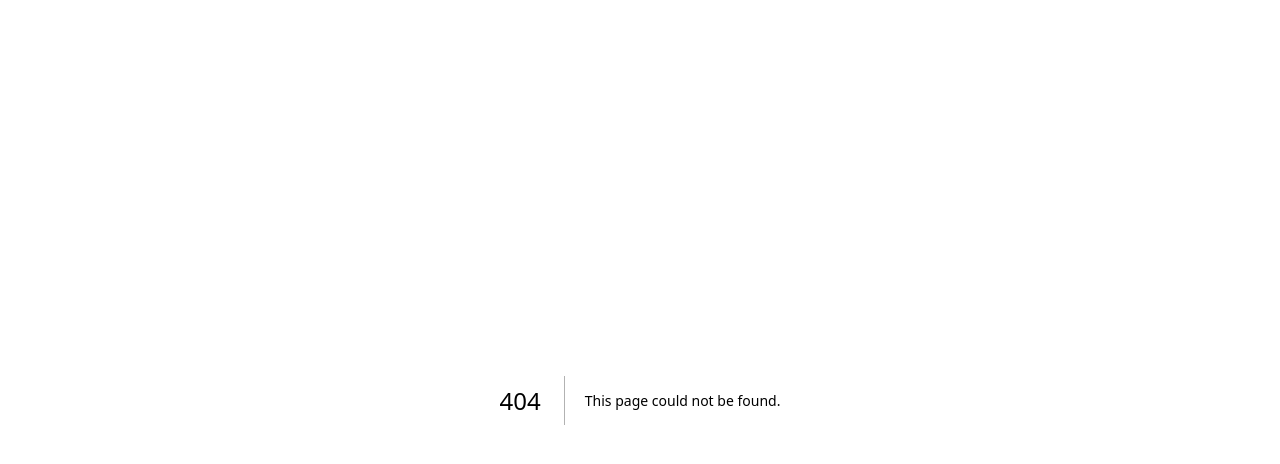
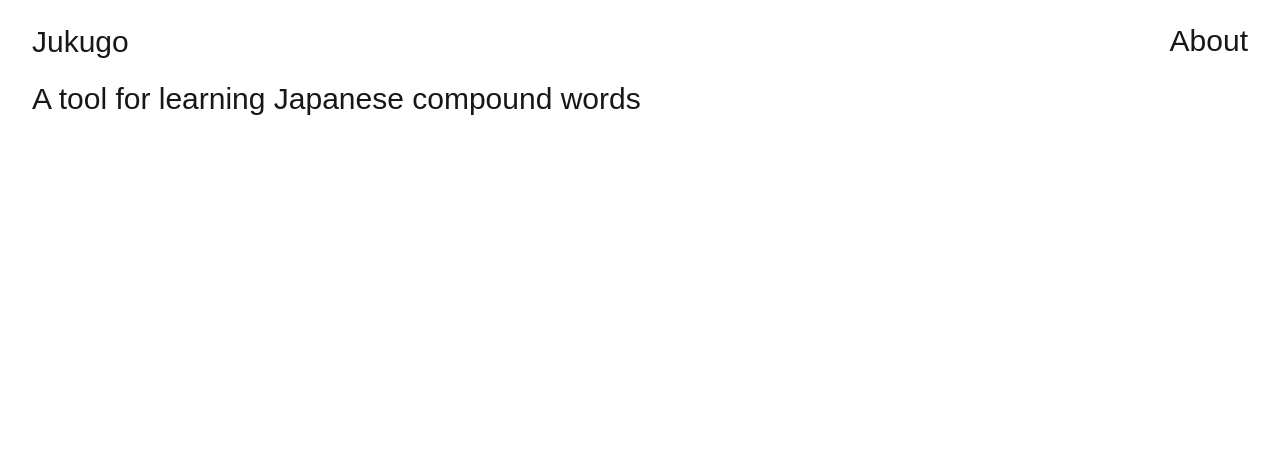
Before and after one commit to leedoughty/jukugo, a Next.js app: page /about in a window 1280 px wide. Before the commit this address had no page. Shown: the top 464 px of the page. Built offline with nearby package versions, Linux system fonts and the light colour scheme.

Commit message:
Add about page

```diff
--- /dev/null
+++ b/src/app/about/page.tsx
@@ -0,0 +1,11 @@
+import Header from "../components/header";
+import styles from "../../styles/page.module.css";
+
+export default function AboutPage() {
+  return (
+    <main className={styles.page}>
+      <Header />
+      <p>A tool for learning Japanese compound words</p>
+    </main>
+  );
+}
```
